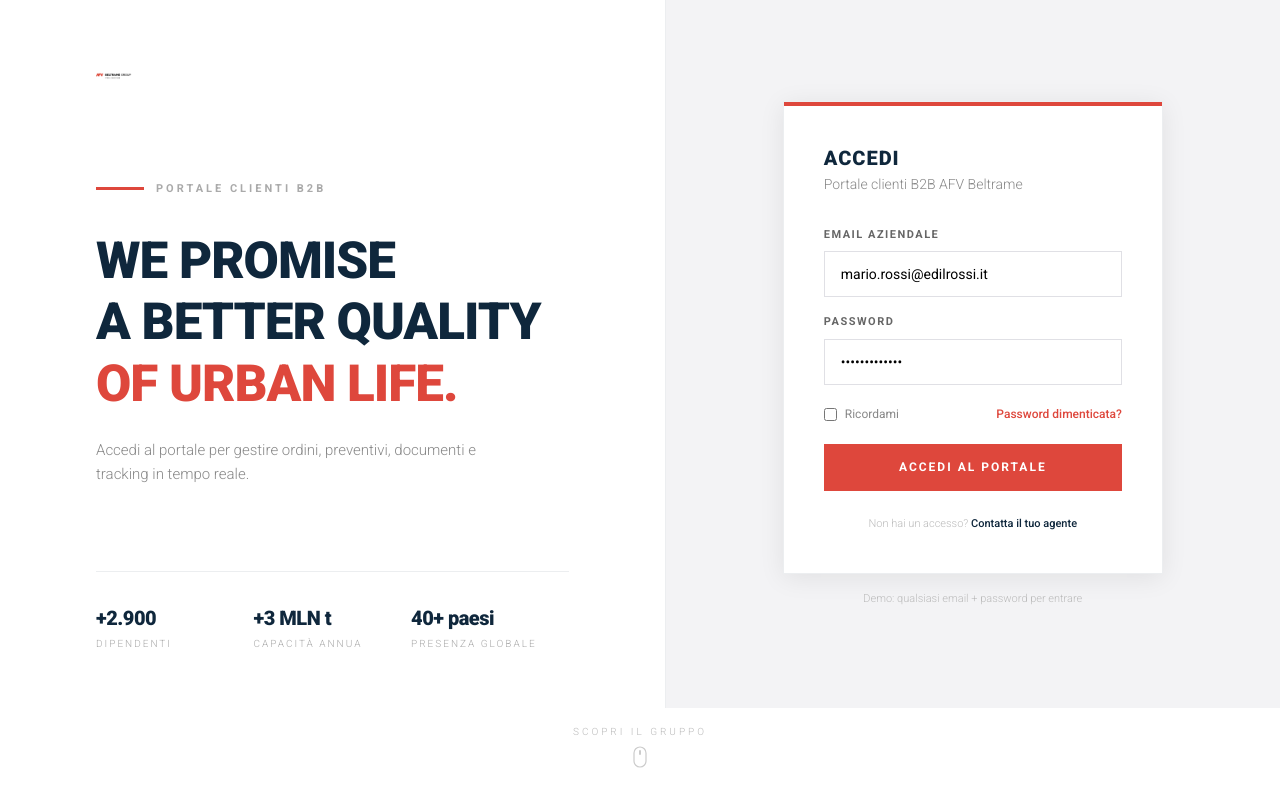
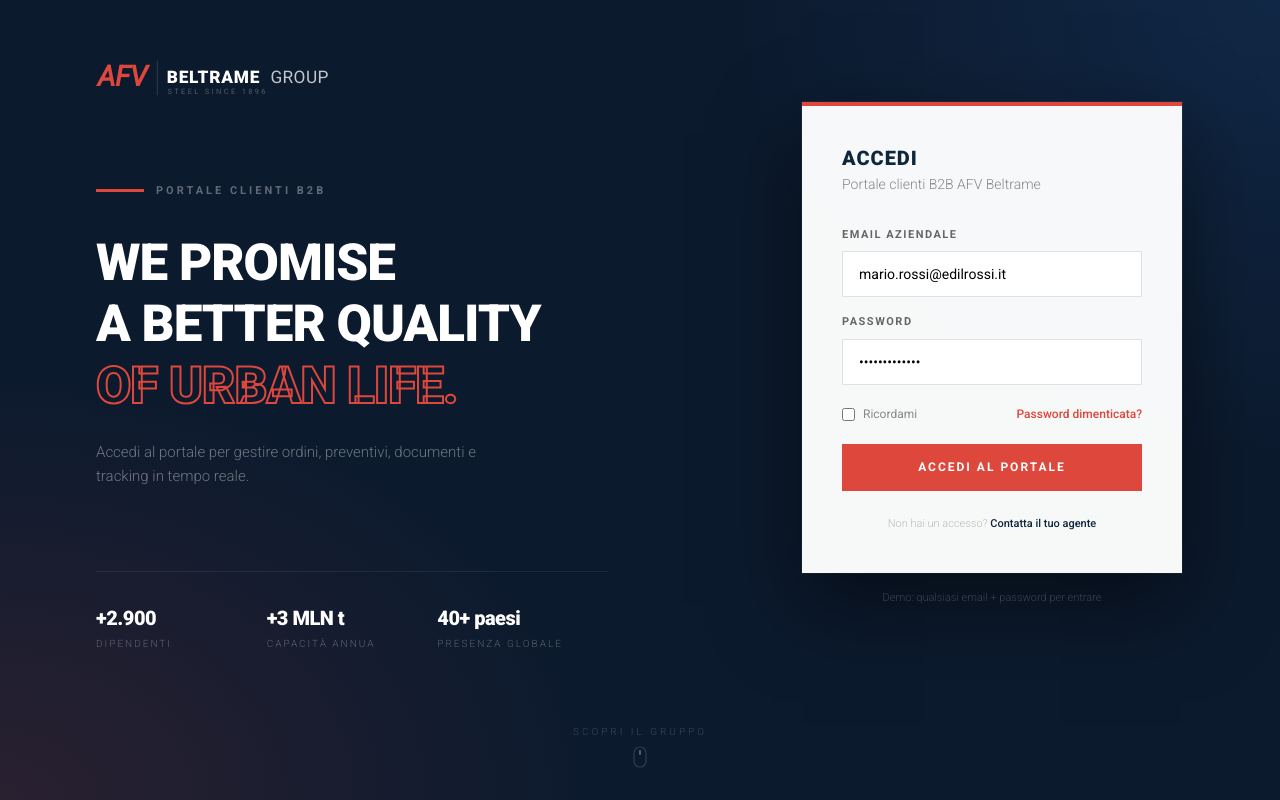
Before and after one commit to gallesichantal-bot/beltrame-b2b, a Next.js app: page /login in a window 1280 px wide. Shown: the top 800 px of the page. Built offline with nearby package versions, Linux system fonts and the light colour scheme.

Commit message:
Revert login page to dark background version

```diff
--- a/src/app/(auth)/login/page.tsx
+++ b/src/app/(auth)/login/page.tsx
@@ -16,18 +16,27 @@
       {/* ══════════════════════════════════════════════════════════════
           HERO — full-bleed dark background
       ══════════════════════════════════════════════════════════════ */}
-      <div className="relative min-h-screen flex flex-col overflow-hidden" style={{ background: '#fff' }}>
+      <div className="relative min-h-screen flex flex-col overflow-hidden" style={{ background: '#0c1a2e' }}>
+
+        {/* ── Glow rosso in basso a sinistra ───────────────────────── */}
+        <div className="absolute bottom-0 left-0 w-[700px] h-[500px] pointer-events-none"
+          style={{ background: 'radial-gradient(ellipse at bottom left, rgba(222,71,60,0.14) 0%, transparent 60%)' }}
+        />
+
+        {/* ── Glow blu chiaro in alto a destra ─────────────────────── */}
+        <div className="absolute top-0 right-0 w-[600px] h-[500px] pointer-events-none"
+          style={{ background: 'radial-gradient(ellipse at top right, rgba(30,80,140,0.25) 0%, transparent 65%)' }}
+        />
 
         {/* ── Contenuto principale ─────────────────────────────────── */}
         <div className="relative flex-1 flex items-stretch">
 
-          {/* ──────────────── LEFT: brand + headline — bianco ─────── */}
-          <div className="hidden lg:flex lg:w-[52%] flex-col justify-between px-16 xl:px-24 py-14"
-            style={{ background: '#fff', borderRight: '1px solid #eceef0' }}>
+          {/* ──────────────── LEFT: brand + headline ──────────────── */}
+          <div className="hidden lg:flex lg:w-[55%] flex-col justify-between px-16 xl:px-24 py-14">
 
             {/* Logo */}
             <div>
-              <AfvLogo className="h-10 w-auto" variant="light" />
+              <AfvLogo className="h-11 w-auto" variant="dark" />
             </div>
 
             {/* Headline centrale */}
@@ -36,56 +45,57 @@
               <div className="flex items-center gap-3 mb-8">
                 <div className="h-[3px] w-12" style={{ background: '#de473c' }} />
                 <span className="text-[11px] font-bold uppercase tracking-[3px]"
-                  style={{ color: '#aaa' }}>Portale Clienti B2B</span>
+                  style={{ color: 'rgba(255,255,255,0.35)' }}>Portale Clienti B2B</span>
               </div>
 
               <h1 className="font-black uppercase leading-[1.05] mb-6"
-                style={{ color: '#0F273C', fontSize: 'clamp(32px, 4vw, 52px)', letterSpacing: '-1px' }}>
+                style={{ color: '#fff', fontSize: 'clamp(32px, 4vw, 52px)', letterSpacing: '-1px' }}>
                 We promise<br />
                 a better quality<br />
-                <span style={{ color: '#de473c' }}>of urban life.</span>
+                <span style={{
+                  color: 'transparent',
+                  WebkitTextStroke: '2px #de473c',
+                }}>of urban life.</span>
               </h1>
 
               <p className="text-[15px] font-light leading-relaxed max-w-sm"
-                style={{ color: '#888' }}>
+                style={{ color: 'rgba(255,255,255,0.4)' }}>
                 Accedi al portale per gestire ordini, preventivi, documenti e tracking in tempo reale.
               </p>
             </div>
 
             {/* Stats in basso */}
             <div className="grid grid-cols-3 gap-0 pt-8"
-              style={{ borderTop: '1px solid #eceef0' }}>
+              style={{ borderTop: '1px solid rgba(255,255,255,0.07)' }}>
               {[
                 { n: '+2.900', label: 'Dipendenti' },
                 { n: '+3 MLN t', label: 'Capacità annua' },
                 { n: '40+ paesi', label: 'Presenza globale' },
               ].map(s => (
                 <div key={s.label}>
-                  <div className="font-black text-xl" style={{ color: '#0F273C', letterSpacing: '-0.5px' }}>{s.n}</div>
+                  <div className="font-black text-xl text-white" style={{ letterSpacing: '-0.5px' }}>{s.n}</div>
                   <div className="text-[10px] uppercase tracking-[2px] font-light mt-1"
-                    style={{ color: '#aaa' }}>{s.label}</div>
+                    style={{ color: 'rgba(255,255,255,0.3)' }}>{s.label}</div>
                 </div>
               ))}
             </div>
           </div>
 
-          {/* ──────────────── RIGHT: form ─────────────────────────── */}
-          <div className="flex-1 flex items-center justify-center px-6 py-12 lg:py-0"
-            style={{ background: '#f3f3f5' }}>
+          {/* ──────────────── RIGHT: form card ───────────────────── */}
+          <div className="flex-1 flex items-center justify-center px-6 py-12 lg:py-0">
 
             {/* Glass-morphism card */}
             <div className="w-full max-w-[380px]">
 
               {/* Mobile logo */}
               <div className="lg:hidden mb-10">
-                <AfvLogo className="h-9 w-auto" variant="light" />
+                <AfvLogo className="h-9 w-auto" variant="dark" />
               </div>
 
               {/* Card */}
               <div style={{
-                background: '#fff',
-                boxShadow: '0 4px 24px rgba(0,0,0,0.08)',
-                border: '1px solid #eceef0',
+                background: 'rgba(255,255,255,0.97)',
+                boxShadow: '0 32px 80px rgba(0,0,0,0.5), 0 0 0 1px rgba(255,255,255,0.06)',
               }}>
                 {/* Red top stripe */}
                 <div className="h-1" style={{ background: '#de473c' }} />
@@ -162,7 +172,8 @@
                 </div>
               </div>
 
-              <p className="text-center text-[11px] mt-4 font-light" style={{ color: '#bbb' }}>
+              <p className="text-center text-[11px] mt-4 font-light"
+                style={{ color: 'rgba(255,255,255,0.2)' }}>
                 Demo: qualsiasi email + password per entrare
               </p>
             </div>
@@ -173,10 +184,10 @@
         <div className="relative flex justify-center pb-8 pt-4">
           <div className="flex flex-col items-center gap-1.5">
             <span className="text-[10px] uppercase tracking-[3px] font-light"
-              style={{ color: '#bbb' }}>Scopri il gruppo</span>
+              style={{ color: 'rgba(255,255,255,0.2)' }}>Scopri il gruppo</span>
             <svg width="14" height="22" viewBox="0 0 14 22" fill="none">
-              <rect x="1" y="1" width="12" height="20" rx="6" stroke="#ccc" strokeWidth="1.2" />
-              <rect x="6" y="4" width="2" height="5" rx="1" fill="#ccc">
+              <rect x="1" y="1" width="12" height="20" rx="6" stroke="rgba(255,255,255,0.15)" strokeWidth="1.2" />
+              <rect x="6" y="4" width="2" height="5" rx="1" fill="rgba(255,255,255,0.3)">
                 <animate attributeName="y" values="4;9;4" dur="1.8s" repeatCount="indefinite" />
                 <animate attributeName="opacity" values="0.5;0.1;0.5" dur="1.8s" repeatCount="indefinite" />
               </rect>
--- a/src/components/Logo.tsx
+++ b/src/components/Logo.tsx
@@ -1,24 +1,77 @@
-import Image from 'next/image'
+// Shared logo SVG — fedele all'immagine fornita:
+// AFV corsivo rosso | linea | BELTRAME bold + GROUP regular | STEEL SINCE 1896 grigio
 
 export function AfvLogo({
   className = 'h-10 w-auto',
-  variant = 'light',
+  variant = 'dark',   // 'dark' = su sfondo scuro (testo bianco), 'light' = su sfondo chiaro (testo nero)
 }: {
   className?: string
   variant?: 'dark' | 'light'
 }) {
+  const textColor  = variant === 'dark' ? '#ffffff' : '#111111'
+  const groupColor = variant === 'dark' ? 'rgba(255,255,255,0.75)' : '#444444'
+  const subColor   = variant === 'dark' ? 'rgba(255,255,255,0.28)' : '#999999'
+  const lineColor  = variant === 'dark' ? 'rgba(255,255,255,0.18)' : '#cccccc'
+
   return (
-    <Image
-      src="/logo.png"
-      alt="AFV Beltrame Group — Steel Since 1896"
-      width={200}
-      height={200}
+    <svg
+      viewBox="0 0 310 56"
+      fill="none"
+      xmlns="http://www.w3.org/2000/svg"
       className={className}
-      style={{
-        objectFit: 'contain',
-        ...(variant === 'dark' ? { filter: 'brightness(0) invert(1)' } : {}),
-      }}
-      priority
-    />
+      aria-label="AFV Beltrame Group — Steel Since 1896"
+    >
+      {/* ── AFV: italic, bold, rosso brand ── */}
+      <text
+        x="2" y="38"
+        fill="#de473c"
+        fontSize="36"
+        fontWeight="900"
+        fontStyle="italic"
+        fontFamily="Roboto, Arial, sans-serif"
+        letterSpacing="-0.5"
+      >
+        AFV
+      </text>
+
+      {/* ── Separatore verticale sottile ── */}
+      <line x1="78" y1="6" x2="78" y2="50" stroke={lineColor} strokeWidth="1" />
+
+      {/* ── BELTRAME: extra-bold, tracciatura ampia ── */}
+      <text
+        x="90" y="34"
+        fill={textColor}
+        fontSize="22"
+        fontWeight="900"
+        fontFamily="Roboto, Arial, sans-serif"
+        letterSpacing="1"
+      >
+        BELTRAME
+      </text>
+
+      {/* ── GROUP: peso normale, stesso allineamento ── */}
+      <text
+        x="222" y="34"
+        fill={groupColor}
+        fontSize="22"
+        fontWeight="400"
+        fontFamily="Roboto, Arial, sans-serif"
+        letterSpacing="0.5"
+      >
+        {' '}GROUP
+      </text>
+
+      {/* ── STEEL SINCE 1896: piccolo, wide tracking ── */}
+      <text
+        x="91" y="49"
+        fill={subColor}
+        fontSize="9.5"
+        fontWeight="400"
+        fontFamily="Roboto, Arial, sans-serif"
+        letterSpacing="3"
+      >
+        STEEL SINCE 1896
+      </text>
+    </svg>
   )
 }
```
